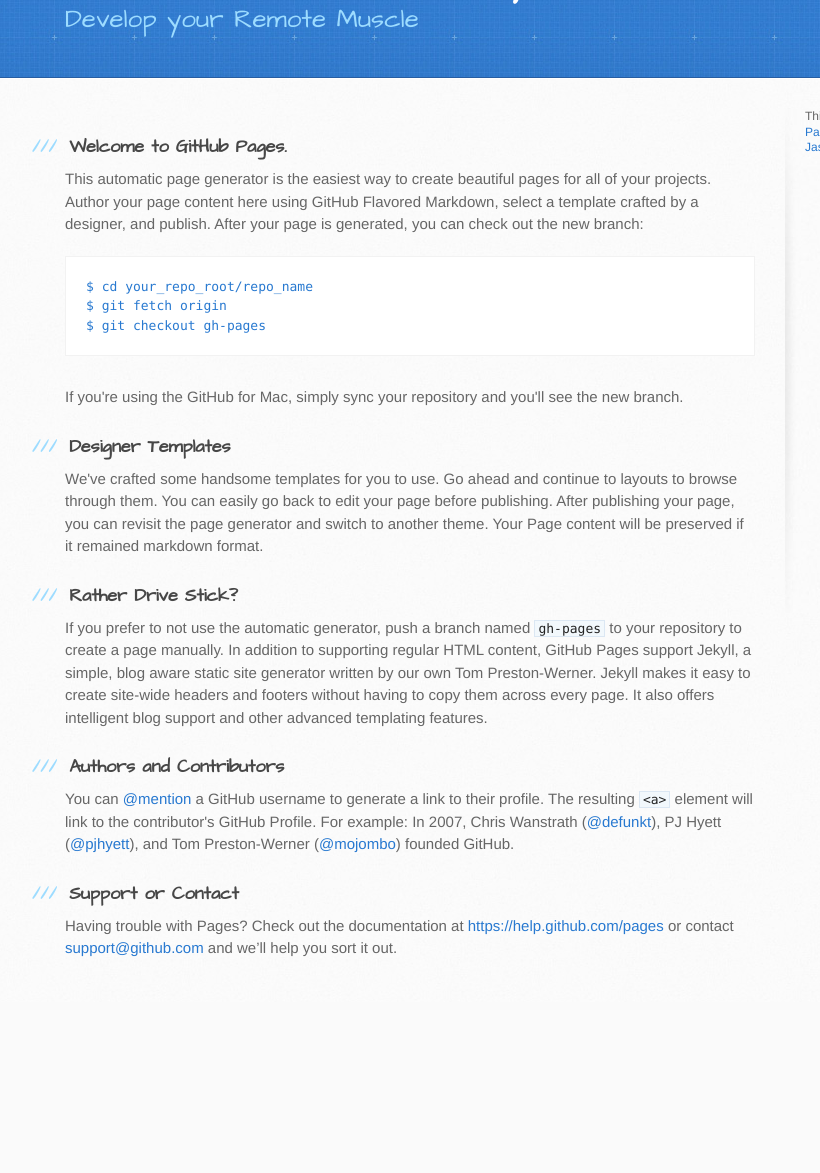
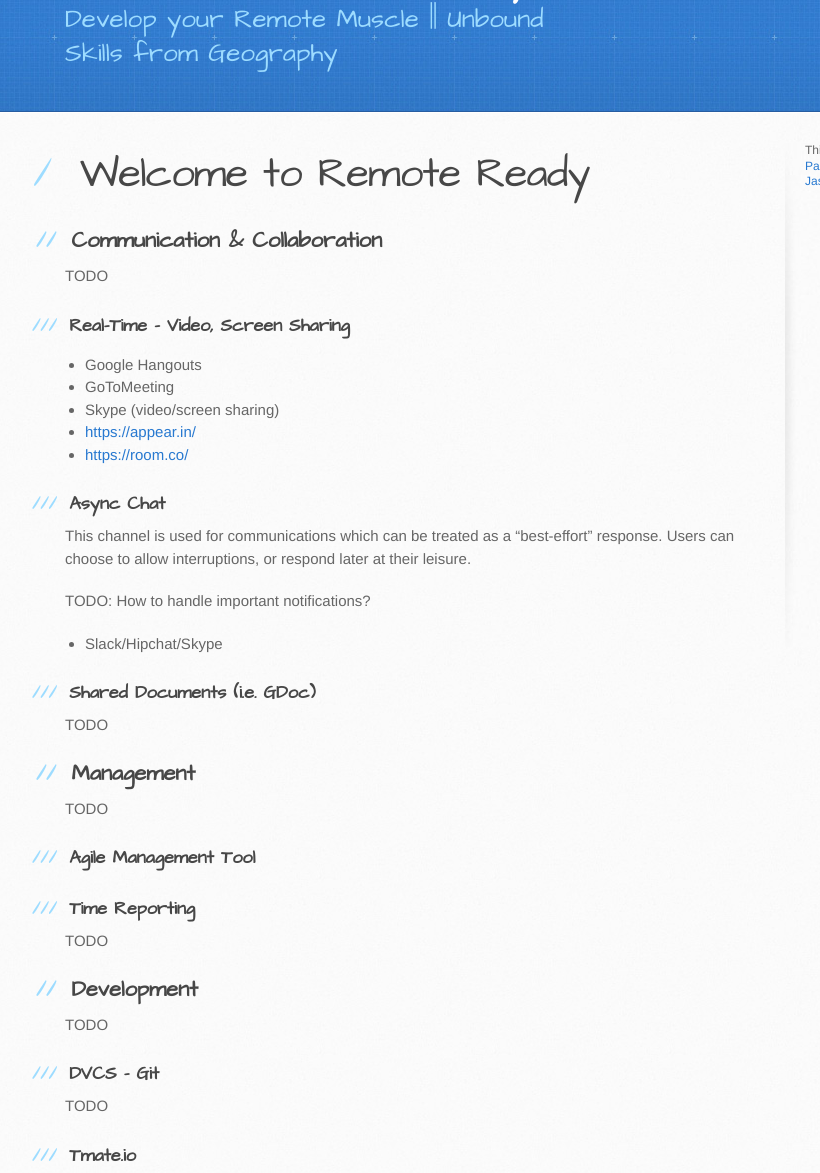
Before and after one commit to RemoteReady/remoteready.github.io, a plain HTML site: page index.html in a window 1280 px wide. Shown: the part 123-1296 px from the top of the page, without its empty margins (105-925 px from the left). Before the commit the page ends 1125 px from the top, so only its background shows below. Drawn offline with Linux system fonts and the light colour scheme.

Commit message:
Replace master branch with page content via GitHub

```diff
--- a/index.html
+++ b/index.html
@@ -20,7 +20,7 @@
     <header>
       <div class="inner">
         <h1>Remote Ready</h1>
-        <h2>Develop your Remote Muscle</h2>
+        <h2>Develop your Remote Muscle || Unbound Skills from Geography</h2>
         <a href="https://github.com/RemoteReady" class="button"><small>Follow me on</small> GitHub</a>
       </div>
     </header>
@@ -28,7 +28,70 @@
     <div id="content-wrapper">
       <div class="inner clearfix">
         <section id="main-content">
-          <h3>
+          <h1>
+<a id="welcome-to-remote-ready" class="anchor" href="#welcome-to-remote-ready" aria-hidden="true"><span class="octicon octicon-link"></span></a>Welcome to Remote Ready</h1>
+
+<h2>
+<a id="communication--collaboration" class="anchor" href="#communication--collaboration" aria-hidden="true"><span class="octicon octicon-link"></span></a>Communication &amp; Collaboration</h2>
+
+<p>TODO</p>
+
+<h3>
+<a id="real-time---video-screen-sharing" class="anchor" href="#real-time---video-screen-sharing" aria-hidden="true"><span class="octicon octicon-link"></span></a>Real-Time - Video, Screen Sharing</h3>
+
+<ul>
+<li>  Google Hangouts</li>
+<li>  GoToMeeting</li>
+<li>  Skype (video/screen sharing)</li>
+<li>  <a href="https://appear.in/">https://appear.in/</a>
+</li>
+<li>  <a href="https://room.co/">https://room.co/</a>
+</li>
+</ul>
+
+<h3>
+<a id="async-chat" class="anchor" href="#async-chat" aria-hidden="true"><span class="octicon octicon-link"></span></a>Async Chat</h3>
+
+<p>This channel is used for communications which can be treated as a “best-effort” response. Users can choose to allow interruptions, or respond later at their leisure.</p>
+
+<p>TODO: How to handle important notifications?</p>
+
+<ul>
+<li>  Slack/Hipchat/Skype</li>
+</ul>
+
+<h3>
+<a id="shared-documents-ie-gdoc" class="anchor" href="#shared-documents-ie-gdoc" aria-hidden="true"><span class="octicon octicon-link"></span></a>Shared Documents (i.e. GDoc)</h3>
+
+<p>TODO</p>
+
+<h2>
+<a id="management" class="anchor" href="#management" aria-hidden="true"><span class="octicon octicon-link"></span></a>Management</h2>
+
+<p>TODO</p>
+
+<h3>
+<a id="agile-management-tool" class="anchor" href="#agile-management-tool" aria-hidden="true"><span class="octicon octicon-link"></span></a>Agile Management Tool</h3>
+
+<h3>
+<a id="time-reporting" class="anchor" href="#time-reporting" aria-hidden="true"><span class="octicon octicon-link"></span></a>Time Reporting</h3>
+
+<p>TODO</p>
+
+<h2>
+<a id="development" class="anchor" href="#development" aria-hidden="true"><span class="octicon octicon-link"></span></a>Development</h2>
+
+<p>TODO</p>
+
+<h3>
+<a id="dvcs---git" class="anchor" href="#dvcs---git" aria-hidden="true"><span class="octicon octicon-link"></span></a>DVCS - Git</h3>
+
+<p>TODO</p>
+
+<h3>
+<a id="tmateio" class="anchor" href="#tmateio" aria-hidden="true"><span class="octicon octicon-link"></span></a>Tmate.io</h3>
+
+<h3>
 <a id="welcome-to-github-pages" class="anchor" href="#welcome-to-github-pages" aria-hidden="true"><span class="octicon octicon-link"></span></a>Welcome to GitHub Pages.</h3>
 
 <p>This automatic page generator is the easiest way to create beautiful pages for all of your projects. Author your page content here using GitHub Flavored Markdown, select a template crafted by a designer, and publish. After your page is generated, you can check out the new branch:</p>
```
Also changed, not shown: params.json (+1 -1 lines).
